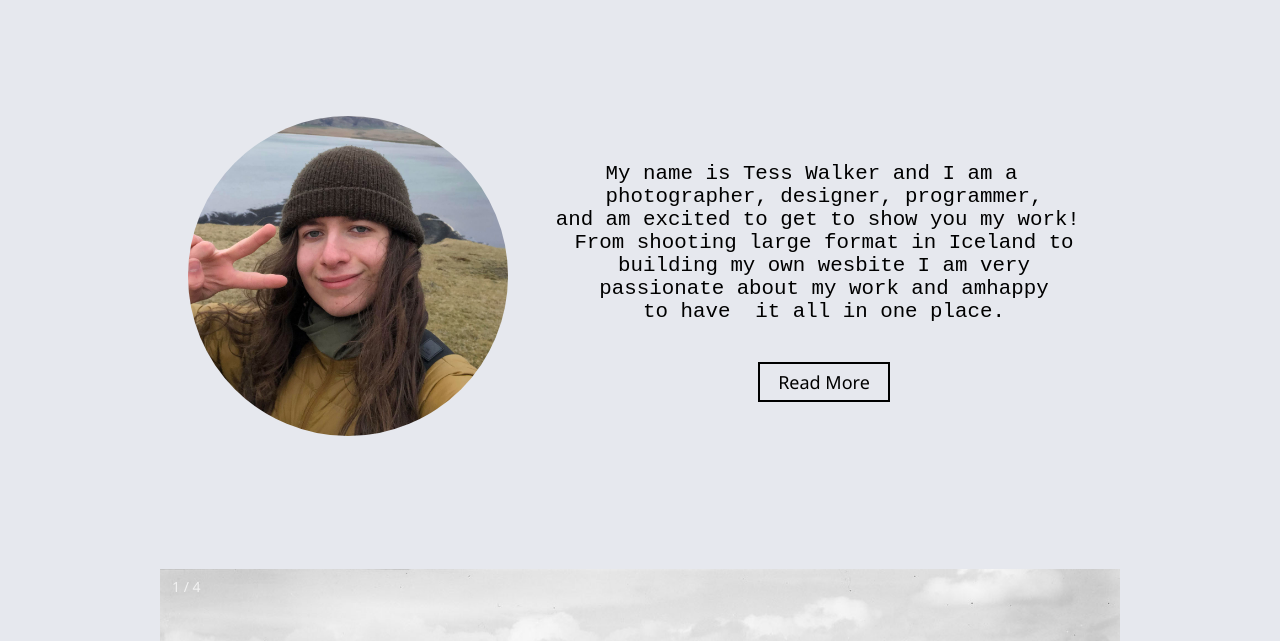
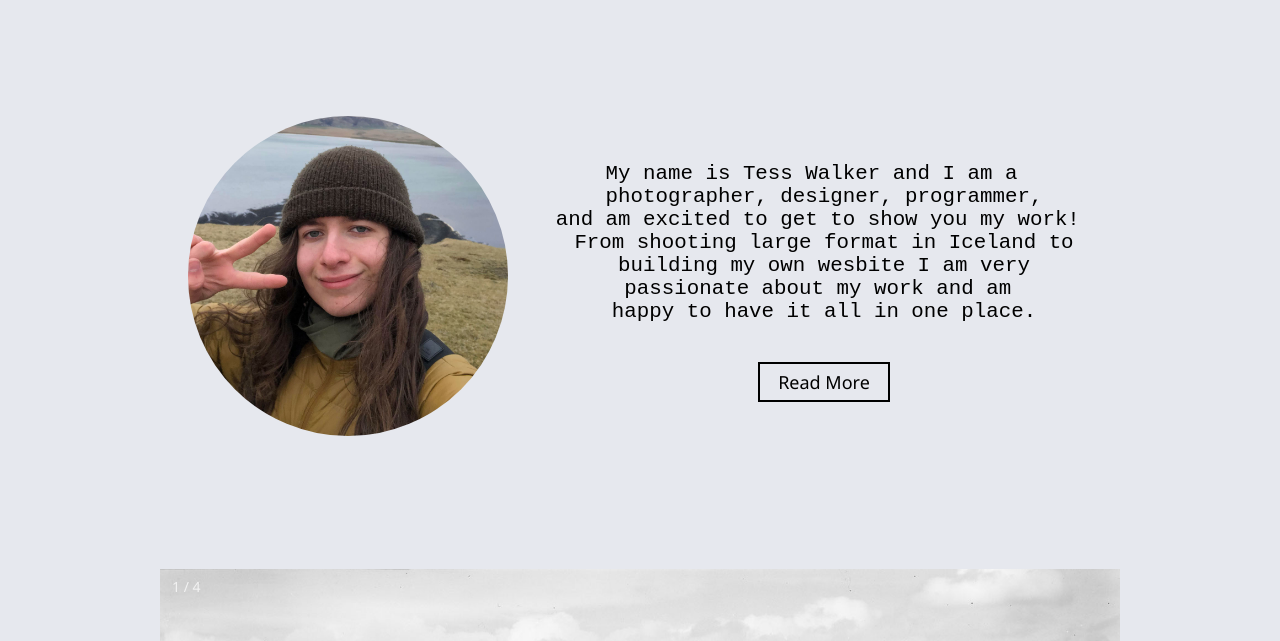
Before and after one commit to gitess2/gitess2.github.io, a plain HTML site: page index.html in a window 1280 px wide. Shown: the part 94-735 px from the top of the page. Drawn offline with Linux system fonts and the light colour scheme.

Commit message:
proofread idior

```diff
--- a/index.html
+++ b/index.html
@@ -40,8 +40,8 @@ photographer, designer, programmer,
 and am excited to get to show you my work!
 From shooting large format in Iceland to
 building my own wesbite I am very
-passionate about my work and amhappy
-to have  it all in one place.
+passionate about my work and am
+happy to have it all in one place.
                     </pre>
                     <a id="read-more" href="about.html"><button class="read-more">Read More</button></a>
                 </p>
```
